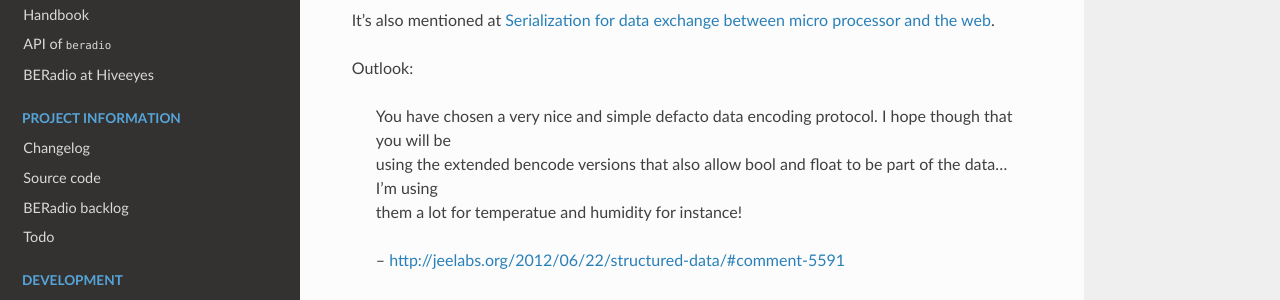
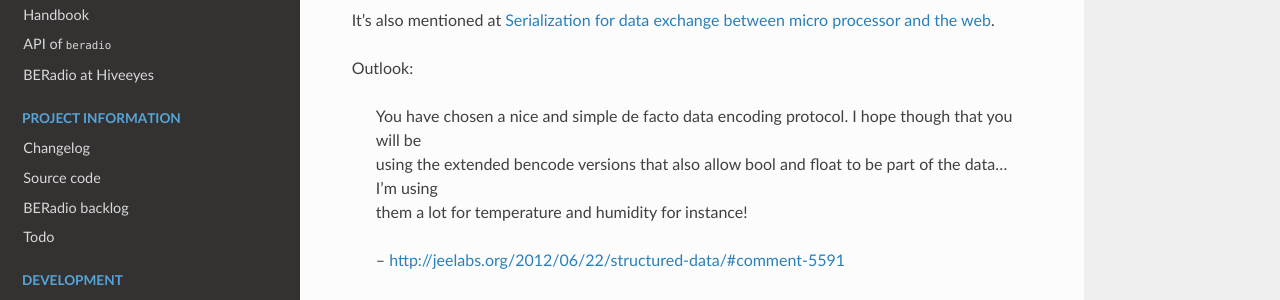
Before and after one commit to hiveeyes/beradio, a Sphinx documentation site: the page built from doc/source/research/prior-art.rst, in a window 1280 px wide and 900 px high, scrolled down 6756 px. Shown: the part 151-451 px from the top of the window. Built offline with Sphinx 7.4.7 and the Read the Docs theme 2.0.0, drawn with Linux system fonts in a browser that asks for light colours; pages that are not in the unit, such as notebooks, are missing from menus; some of the changed text lies outside the part shown.

```diff
--- a/doc/source/research/prior-art.rst
+++ b/doc/source/research/prior-art.rst
@@ -36,7 +36,7 @@ Family 1: Binary
 ================
 Binary format, usually no message encapsulation, bare struct.
 
-It is very common to define structs and just send them over the air in their respective
+It is common to define structs and just send them over the air in their respective
 binary representation.
 
 This kind of implementation gains a maximum of efficiency::
@@ -209,7 +209,7 @@ over an 8-bit clean data channel for the `CuPID Controls`_ system.
 Over that protocol, he is able to completely augment and control
 the program running on the target by using user-programmable variables.
 
-The wire message format is very simple::
+The wire message format is simple::
 
     ~command;arg1;arg2;arg3
 
@@ -318,9 +318,9 @@ It's also mentioned at `Serialization for data exchange between micro processor
 
 Outlook:
 
-    | You have chosen a very nice and simple defacto data encoding protocol. I hope though that you will be
+    | You have chosen a nice and simple de facto data encoding protocol. I hope though that you will be
     | using the extended bencode versions that also allow bool and float to be part of the data… I’m using
-    | them a lot for temperatue and humidity for instance!
+    | them a lot for temperature and humidity for instance!
     |
     | -- http://jeelabs.org/2012/06/22/structured-data/#comment-5591
 
```
Also changed, not shown: CHANGES.rst (+6 -6 lines), doc/source/development/backlog.rst (+10 -8 lines), .proselintrc.json (added), 1 other file.
